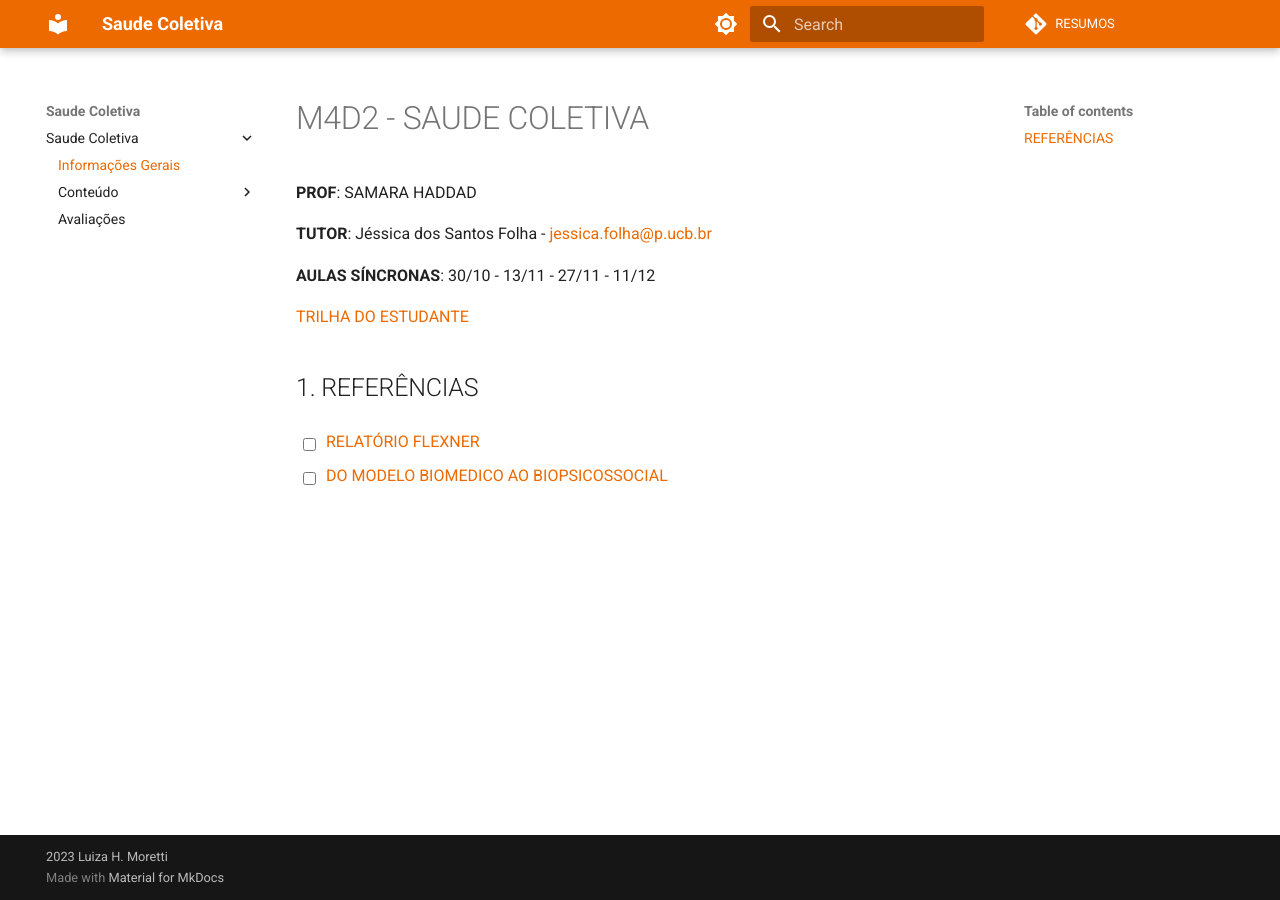
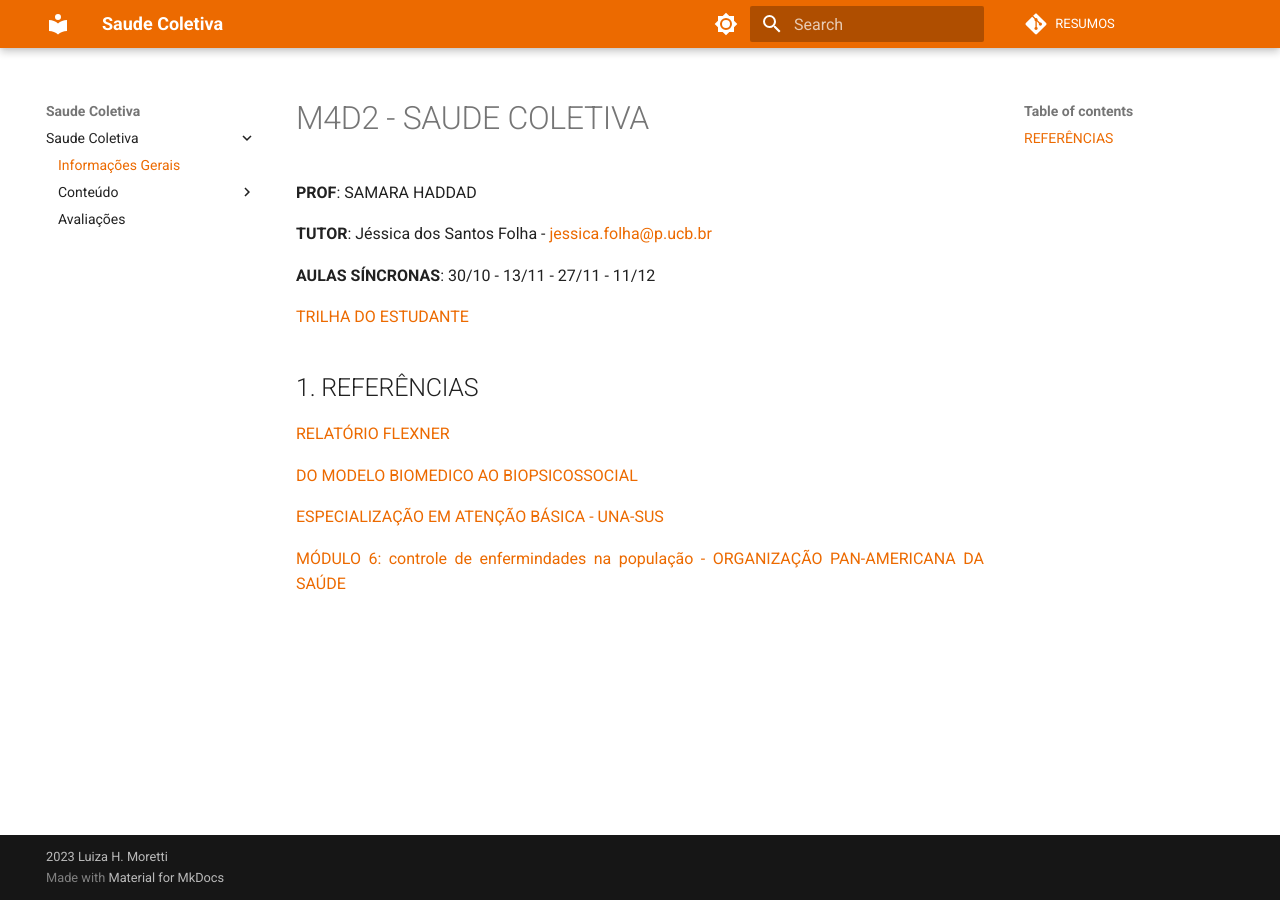
Before and after one commit to luhm/saude_coletiva, an MkDocs documentation site: the page built from docs/saude_coletiva/m4d3_saude_coletiva.md, in a window 1280 px wide. Built offline with MkDocs 1.6.1 and Material for MkDocs 9.7.7, drawn with Linux system fonts in a browser that asks for light colours.

Commit message:
Update m4d3_saude_coletiva.md

```diff
--- a/docs/saude_coletiva/m4d3_saude_coletiva.md
+++ b/docs/saude_coletiva/m4d3_saude_coletiva.md
@@ -10,6 +10,10 @@
 
 ## REFERÊNCIAS
 
-- [ ] [RELATÓRIO FLEXNER](https://www.scielo.br/j/rbem/a/QDYhmRx5LgVNSwKDKqRyBTy/?format=pdf&lang=pt)
+[RELATÓRIO FLEXNER](https://www.scielo.br/j/rbem/a/QDYhmRx5LgVNSwKDKqRyBTy/?format=pdf&lang=pt)
 
-- [ ] [DO MODELO BIOMEDICO AO BIOPSICOSSOCIAL](https://www.scielo.br/j/rbem/a/63Ck5wPNn4gxyN39SZfCZsv/?format=pdf&lang=pt)
+[DO MODELO BIOMEDICO AO BIOPSICOSSOCIAL](https://www.scielo.br/j/rbem/a/63Ck5wPNn4gxyN39SZfCZsv/?format=pdf&lang=pt)
+
+[ESPECIALIZAÇÃO EM ATENÇÃO BÁSICA - UNA-SUS](https://unasus2.moodle.ufsc.br/pluginfile.php/33459/mod_resource/content/3/AtencaoBasica_3Epidemiologia.pdf)
+
+[MÓDULO 6: controle de enfermindades na população - ORGANIZAÇÃO PAN-AMERICANA DA SAÚDE](https://bvsms.saude.gov.br/bvs/publicacoes/modulo_principios_epidemiologia_6.pdf)
```
